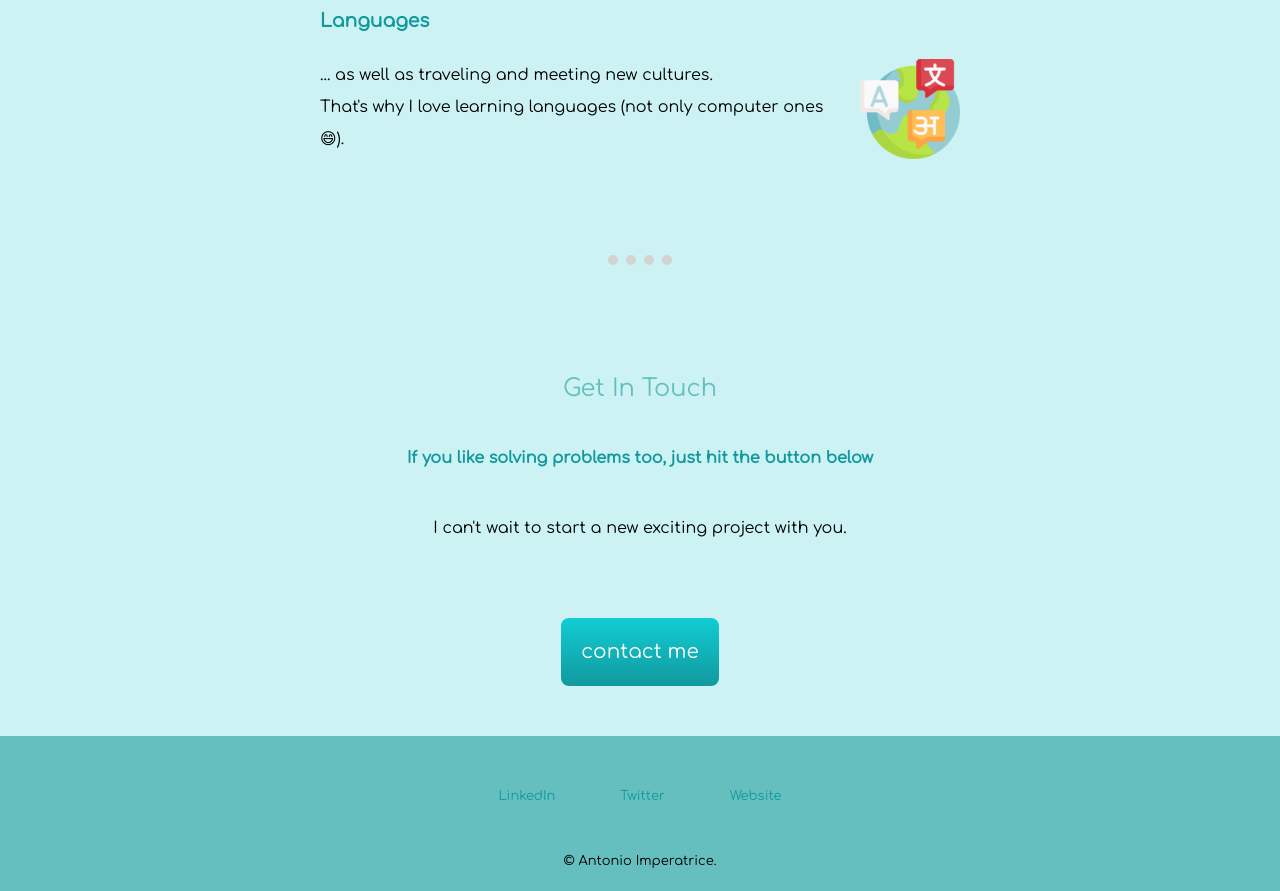
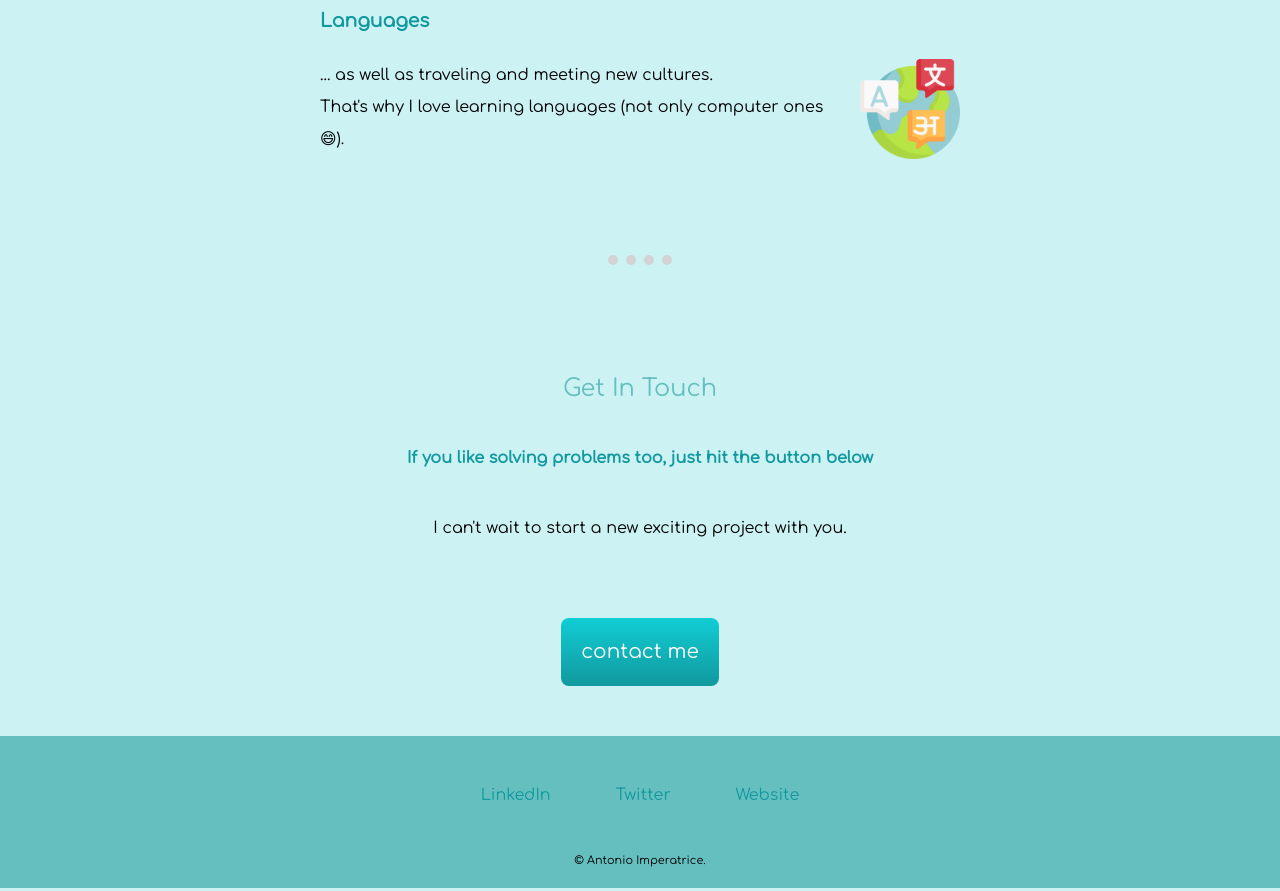
Before and after one commit to todimp/mysite, a plain HTML site: page index.html in a window 1280 px wide. Shown: the part 1705-2596 px from the top of the page. Drawn offline with Linux system fonts and the light colour scheme.

Commit message:
update 26/12/2021

```diff
--- a/css/styles.css
+++ b/css/styles.css
@@ -157,7 +157,7 @@ h4 {
   margin-top: 50px;
   display: inline-block;
   margin: 0 30px 0 30px;
-  font-size: small;
+  font-size: 1rem;
   text-decoration: none;
 }
 
@@ -167,5 +167,5 @@ h4 {
 
 .copyright {
   margin-top: 50px;
-  font-size: small;
+  font-size: 0.7rem;
 }
```
